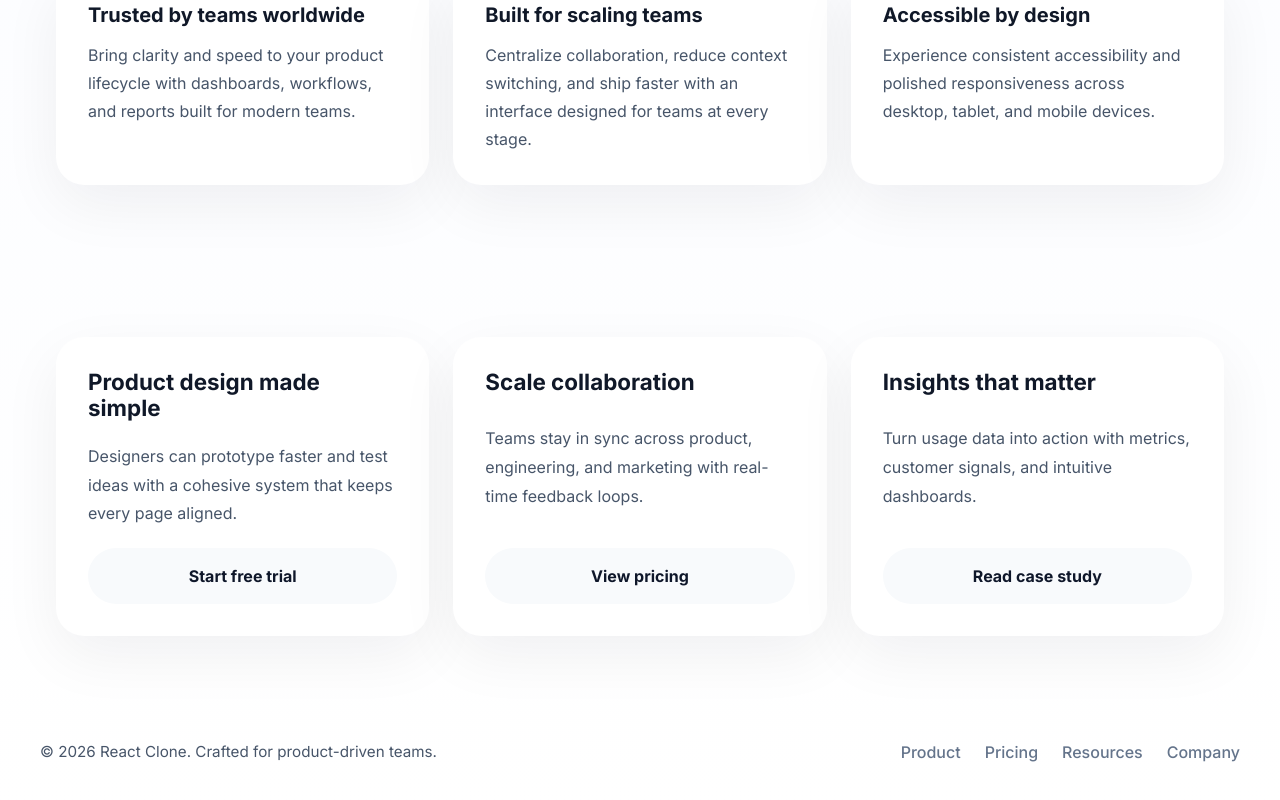
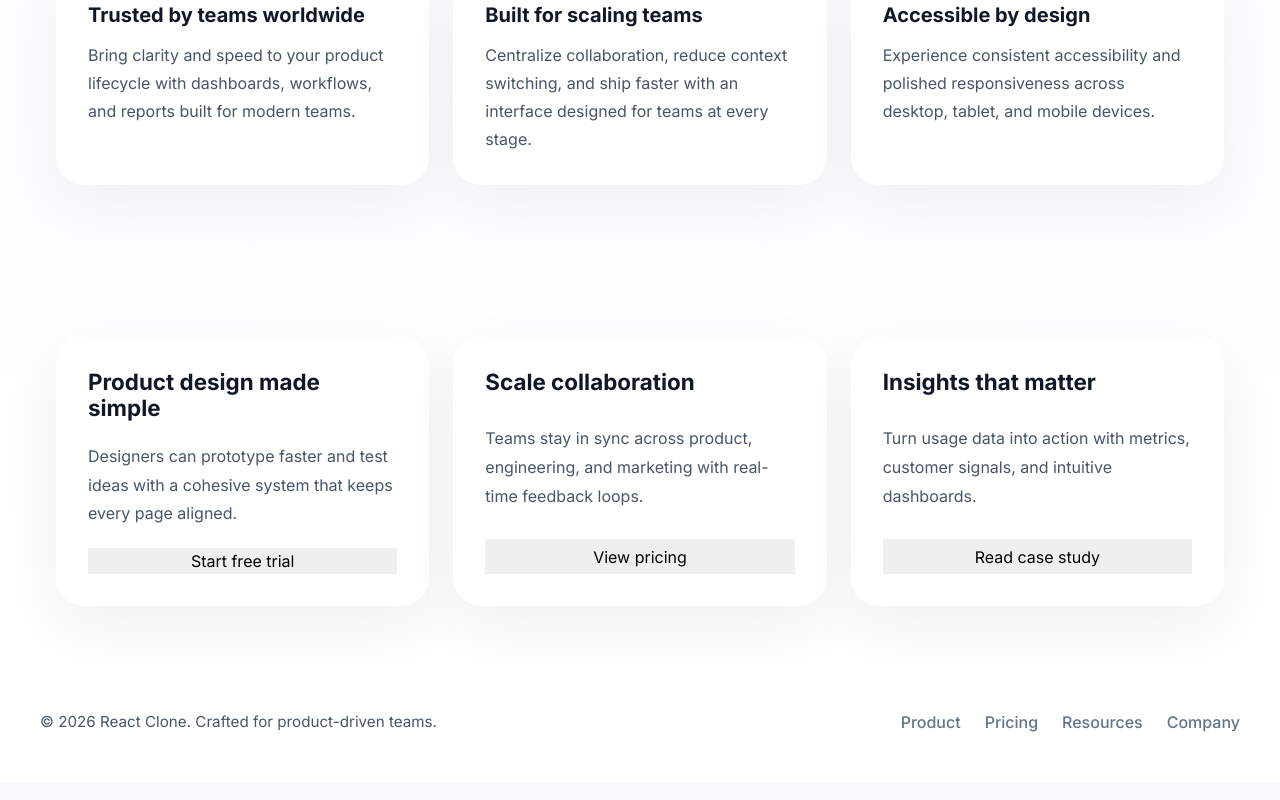
Before and after one commit to Abhidb2007/React-Clone-UI, a React (Vite) app: page / in a window 1280 px wide. Shown: the part 1083-1883 px from the top of the page. Built offline with nearby package versions, Linux system fonts and the light colour scheme.

Commit message:
added code

```diff
--- a/src/components/Cards/Cards.jsx
+++ b/src/components/Cards/Cards.jsx
@@ -16,7 +16,7 @@ function Cards() {
             >
               <h3>{card.title}</h3>
               <p>{card.description}</p>
-              <button className={styles.cardButton} type="button">
+              <button className={styles.CardButton} type="button">
                 {card.button}
               </button>
             </motion.article>
```
